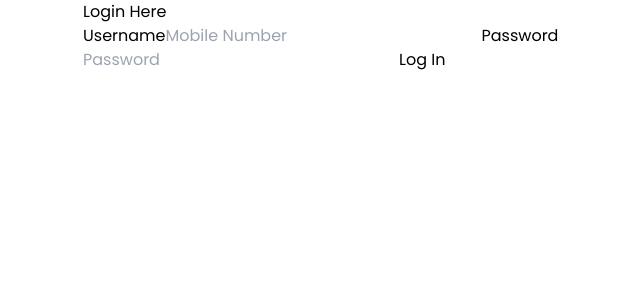
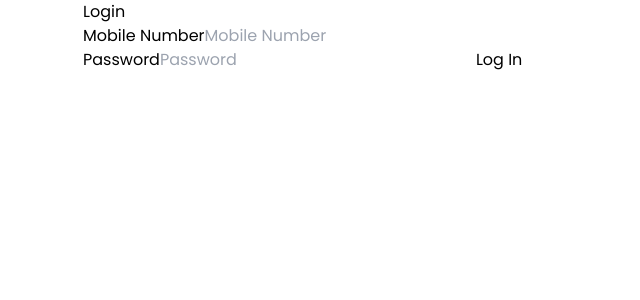
Before and after one commit to iamashishrathaur/HomeRent, a React (Vite) app in the folder client/: page /login in a window 1280 px wide. Shown: the top 300 px of the page, without its empty margins (317-957 px from the left). Built offline with nearby package versions, Linux system fonts and the light colour scheme.

Commit message:
change login formate

```diff
--- a/client/src/LoginForm.jsx
+++ b/client/src/LoginForm.jsx
@@ -4,25 +4,53 @@ import { useNavigate } from "react-router-dom";
 const LoginForm = () => {
   const navigate = useNavigate();
   return (
-    <div className="relative w-full h-screen bg-white flex items-center justify-center overflow-hidden">
-      <div className="absolute w-[280px] h-[400px]">
-        <div className="absolute h-[200px] w-[200px] rounded-full bg-gradient-to-r from-[#1845ad] to-[#23a2f6] -top-[80px] -left-[80px]"></div>
-        <div className="absolute h-[200px] w-[200px] rounded-full bg-gradient-to-r from-[#ff512f] to-[#f09819] -bottom-[80px] -right-[80px]"></div>
-      </div>
-      <form className="relative w-[400px] h-[520px] bg-white bg-opacity-10 backdrop-blur-md rounded-[10px] p-[50px_35px] border border-white/10 shadow-[0_0_40px_rgba(8,7,16,0.6)]" >
-        <h3 className="text-center text-white text-[32px] font-medium leading-[42px]">Login <span className="text-blue-500">Here</span></h3>
+    // <div className="relative w-full h-screen bg-white flex items-center justify-center overflow-hidden">
+    //   <div className="absolute w-[280px] h-[400px]">
+    //     <div className="absolute h-[200px] w-[200px] rounded-full bg-gradient-to-r from-[#1845ad] to-[#23a2f6] -top-[80px] -left-[80px]"></div>
+    //     <div className="absolute h-[200px] w-[200px] rounded-full bg-gradient-to-r from-[#ff512f] to-[#f09819] -bottom-[80px] -right-[80px]"></div>
+    //   </div>
+    //   <form className="relative w-[400px] h-[520px] bg-white bg-opacity-10 backdrop-blur-md rounded-[10px] p-[50px_35px] border border-white/10 shadow-[0_0_40px_rgba(8,7,16,0.6)]" >
+    //     <h3 className="text-center text-white text-[32px] font-medium leading-[42px]">Login <span className="text-blue-500">Here</span></h3>
 
-        <label htmlFor="username" className="block mt-[30px] text-black text-[16px] font-medium">
-          Username
-        </label>
-        <input
+    //     <label htmlFor="username" className="block mt-[30px] text-black text-[16px] font-medium">
+    //       Username
+    //     </label>
+        // <input
+        //   type="text"
+        //   placeholder="Mobile Number"
+        //   id="username"
+        //   className="block w-full h-[50px] bg-white bg-opacity-10 rounded-[3px] border-2 border-[black] outline-none p-[0_10px] mt-[8px] text-[14px] font-light text-black placeholder-gray-500"
+        // />
+
+        // <label htmlFor="password" className="block mt-[30px] text-black text-[16px] font-medium">
+        //   Password
+        // </label>
+        // <input
+        //   type="password"
+        //   placeholder="Password"
+        //   id="password"
+        //   className="block w-full h-[50px] bg-white bg-opacity-10 rounded-[3px] border-2 border-[black] p-[0_10px] mt-[8px] outline-none text-[14px] font-light text-black placeholder-gray-500"
+        // />
+
+        // <button className="w-full mt-[50px] bg-white border shadow-lg text-[#080710] py-[15px] text-[18px] font-semibold rounded-[5px] hover:bg-gray-200 transition-all" onClick={()=>navigate('/')}>
+        //   Log In
+        // </button>
+    //   </form>
+    // </div>
+
+    <div className="relative w-full h-screen bg-white flex flex-col items-center justify-center overflow-hidden">
+        <div className="p-5 w-full">
+        <h3 className="text-center text-black text-[38px] font-bold leading-[42px] drop-shadow">Login</h3>
+         <label htmlFor="username" className="block mt-[30px] text-black text-[16px] font-medium">
+         Mobile Number
+         </label>
+         <input
           type="text"
           placeholder="Mobile Number"
           id="username"
           className="block w-full h-[50px] bg-white bg-opacity-10 rounded-[3px] border-2 border-[black] outline-none p-[0_10px] mt-[8px] text-[14px] font-light text-black placeholder-gray-500"
         />
-
-        <label htmlFor="password" className="block mt-[30px] text-black text-[16px] font-medium">
+          <label htmlFor="password" className="block mt-[20px] text-black text-[16px] font-medium">
           Password
         </label>
         <input
@@ -31,11 +59,10 @@ const LoginForm = () => {
           id="password"
           className="block w-full h-[50px] bg-white bg-opacity-10 rounded-[3px] border-2 border-[black] p-[0_10px] mt-[8px] outline-none text-[14px] font-light text-black placeholder-gray-500"
         />
-
-        <button className="w-full mt-[50px] bg-white border shadow-lg text-[#080710] py-[15px] text-[18px] font-semibold rounded-[5px] hover:bg-gray-200 transition-all" onClick={()=>navigate('/')}>
+         <button className="w-full mt-[50px] bg-[#0652AD] border shadow-lg text-white py-[15px] text-[18px] font-semibold rounded-[5px] hover:bg-[#054ba1] transition-all" onClick={()=>navigate('/')}>
           Log In
         </button>
-      </form>
+        </div>
     </div>
   );
 };
```
